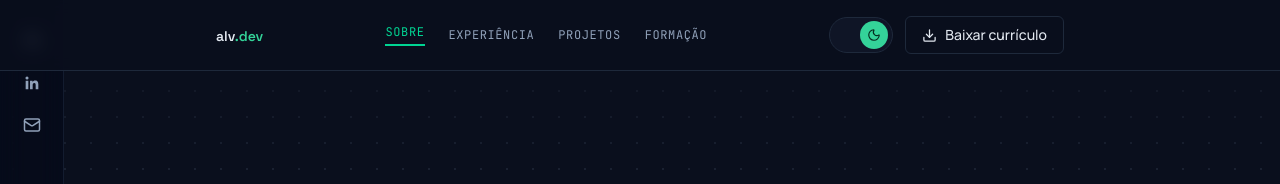
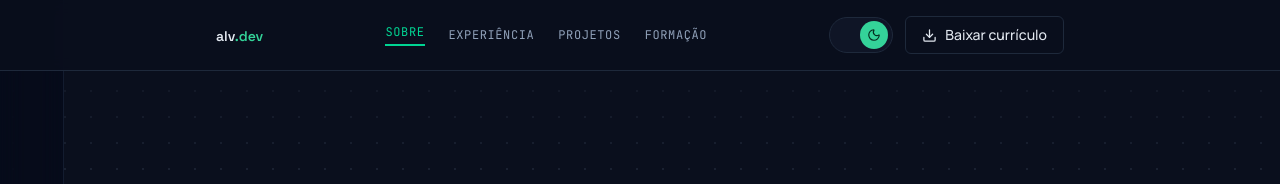
Before and after one commit to andradealvaro/alvandrade.dev, a Next.js app: page / in a window 1280 px wide. Shown: the top 184 px of the page. Built offline with nearby package versions, Linux system fonts and the light colour scheme.

Commit message:
fix: centraliza verticalmente os ícones da dock lateral (GitHub ficava escondido atrás do header)

```diff
--- a/src/components/social-sidebar.tsx
+++ b/src/components/social-sidebar.tsx
@@ -17,8 +17,8 @@ const LINKS: { href: string; Icon: IconComponent; label: string }[] = [
 
 export function SocialSidebar() {
   return (
-    <div className="fixed inset-y-0 left-0 z-30 hidden w-16 flex-col items-center justify-between border-r border-slate-800/60 bg-slate-950/40 py-8 backdrop-blur-md xl:flex">
-      <div className="flex flex-col items-center gap-6">
+    <div className="fixed inset-y-0 left-0 z-30 hidden w-16 flex-col items-center border-r border-slate-800/60 bg-slate-950/40 py-8 backdrop-blur-md xl:flex">
+      <div className="flex flex-1 flex-col items-center justify-center gap-6">
         {LINKS.map(({ href, Icon, label }) => (
           <a
             key={label}
```
